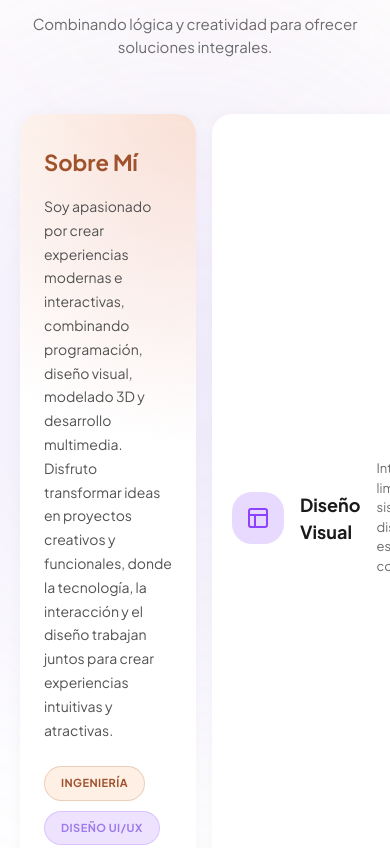
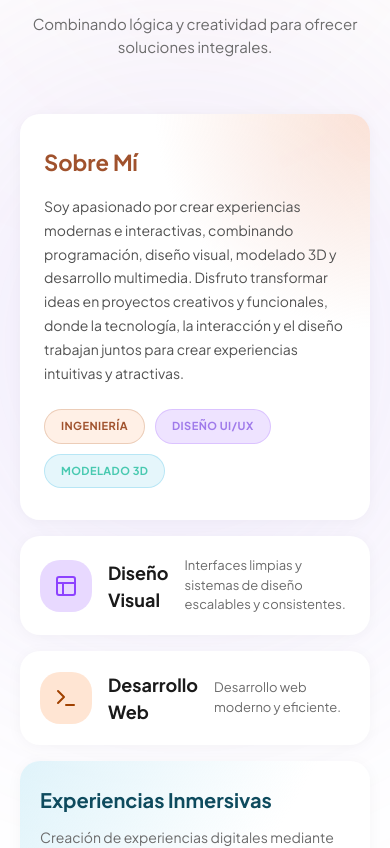
Before and after one commit to Murisho-ing/portfolio-web, a React (Vite) app: page / in a window 390 px wide. Shown: the part 1193-2041 px from the top of the page. Built offline with nearby package versions, Linux system fonts and the light colour scheme; no server answers.

Commit message:
volvi a un estado anterior por un error en responsive
lo voy a dejar asi

```diff
--- a/src/sections/WhatIDoBest/WhatIDoBest.module.css
+++ b/src/sections/WhatIDoBest/WhatIDoBest.module.css
@@ -56,20 +56,7 @@
 .grid {
   display: grid;
   grid-template-columns: repeat(12, 1fr);
-  grid-template-rows: auto auto;
   gap: 24px;
-}
-
-/* Force same row height for both rows */
-.aboutCard,
-.visualCard {
-  grid-row: 1;
-}
-
-.webCard,
-.inmersiveCard {
-  grid-row: 2;
-  align-self: stretch;
 }
 
 /* ---- About Card (top left, spans 8 cols) ---- */
@@ -144,7 +131,6 @@
   justify-content: center;
   text-align: center;
   gap: 16px;
-  align-self: stretch;
 }
 
 .cardIconPurple {
@@ -179,7 +165,6 @@
   display: flex;
   flex-direction: column;
   align-items: center;
-  justify-content: center;
   text-align: center;
   gap: 12px;
 }
```
